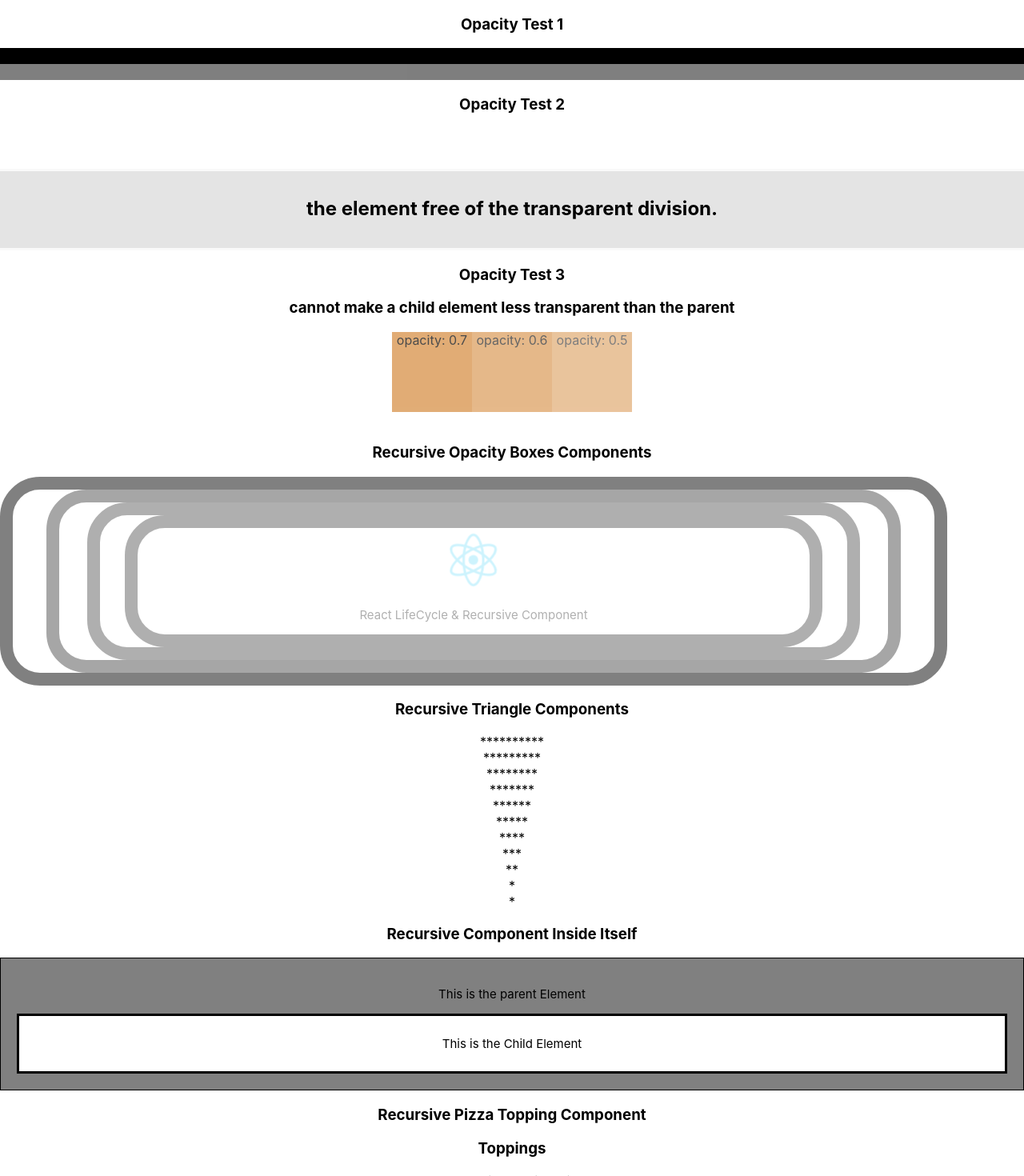
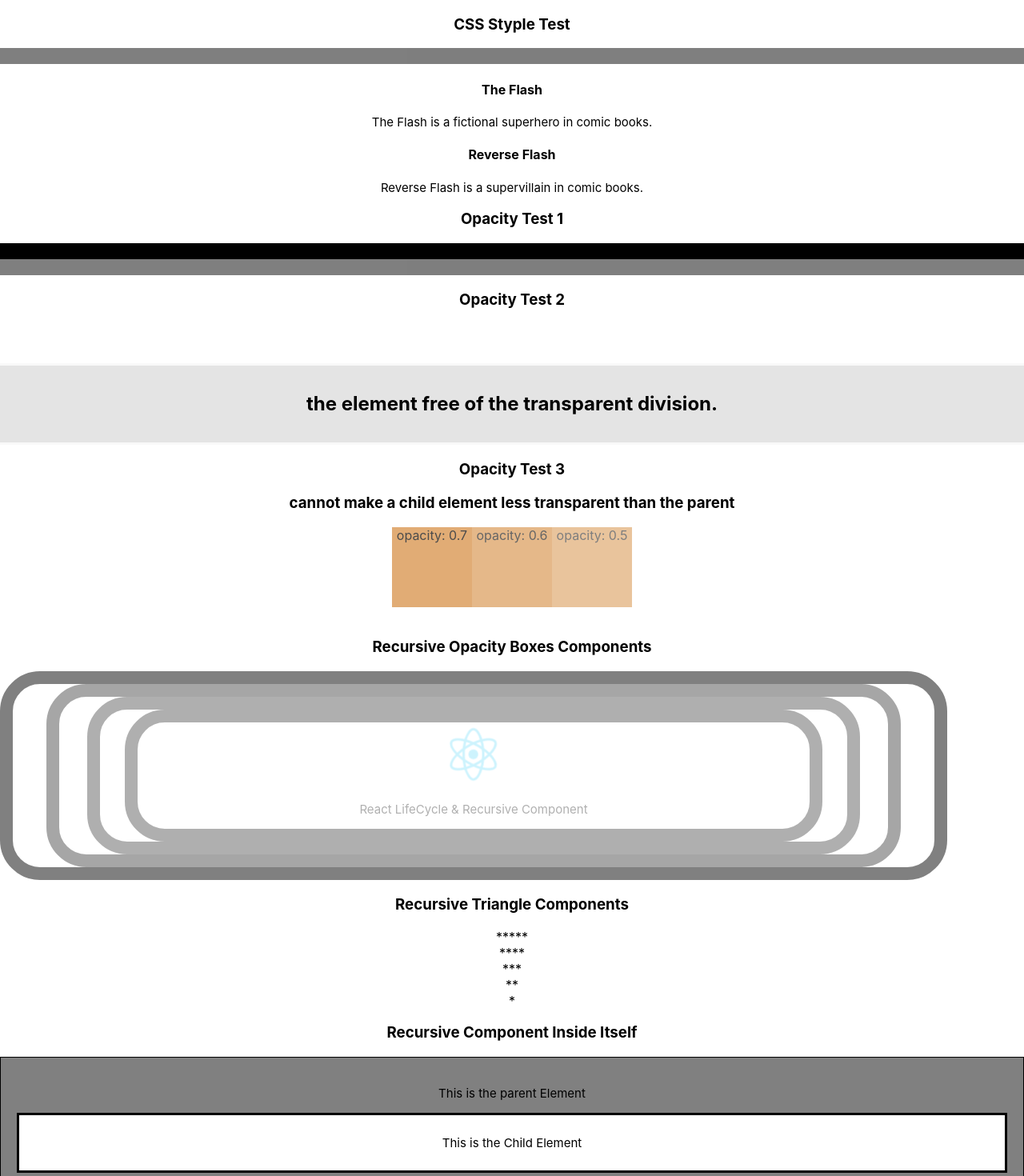
Before and after one commit to zdrakewk/react-lifecycle-methods, a React (Create React App) app: page / in a window 1280 px wide. Shown: the top 1470 px of the page at 80% size. Built offline with nearby package versions, Linux system fonts and the light colour scheme.

Commit message:
create css style test component

```diff
--- a/src/App.js
+++ b/src/App.js
@@ -8,6 +8,7 @@ import RecursiveColor from './components/recursiveColor';
 import Triangle from './components/triangle';
 import ImRecursive from './components/imRecursive';
 import Pizza from './containers/pizza';
+import StylingTest from './components/stylingTest';
 
 
 class App extends Component {
@@ -27,6 +28,10 @@ class App extends Component {
           <p>Learn React LifeCycle</p>
           </header>
           */}
+
+        <h3>CSS Styple Test</h3>
+        <div className={'opacitytest'} style={{opacity: 0.5}}>Opacity is 0.5</div>
+        <StylingTest/>
         <h3>Opacity Test 1</h3>
         <div className={'opacitytest'} style={{opacity: 1}}>Opacity is 1</div>
         <div className={'opacitytest'} style={{opacity: 0.5}}>Opacity is 0.5</div>
@@ -48,7 +53,7 @@ class App extends Component {
         <h3>Recursive Opacity Boxes Components</h3>
         <RecursiveColor opacity={0.5}/>
         <h3>Recursive Triangle Components</h3>
-        <Triangle n={10}/>
+        <Triangle n={5}/>
         <h3>Recursive Component Inside Itself</h3>
         <ImRecursive child={true} />
         <h3>Recursive Pizza Topping Component</h3>
--- /dev/null
+++ b/src/components/stylingTest.js
@@ -0,0 +1,28 @@
+import React, { Component } from 'react';
+
+class StylingTest extends Component {
+
+
+  render() {
+
+    return (
+      <div>
+        <div>
+
+          <h4>The Flash</h4>
+          <p>The Flash is a fictional superhero in comic books.</p>
+
+        </div>
+        <div>
+          <h4>Reverse Flash</h4>
+          <p>Reverse Flash is a supervillain in comic books.
+        </p>
+      </div>
+
+      </div>
+    )
+  }
+
+}
+
+export default StylingTest;
--- a/src/components/triangle.js
+++ b/src/components/triangle.js
@@ -13,7 +13,7 @@ const Triangle = (props) => {
   return (
     <div>
       {printTriangle(props.n)}
-      {props.n >0 ? <Triangle n={props.n - 1}/>  : <div>*</div>}
+      {props.n >0 ? <Triangle n={props.n - 1}/>  : <div></div>}   {/*the recursive component will call itself, base case is when n is 0. when n equal to 1, the component will render a star. */}
     </div>
   )
 }
```
